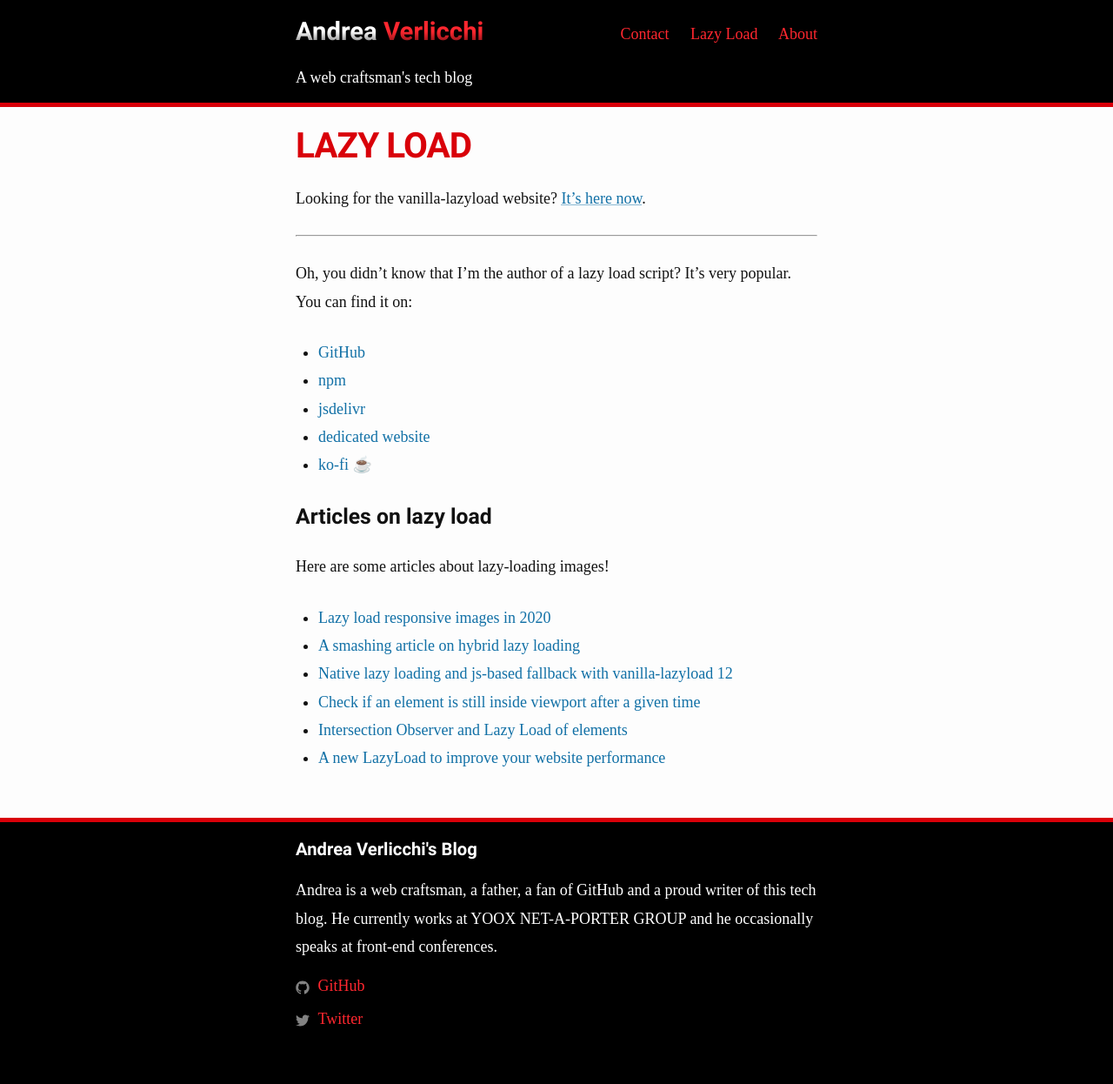
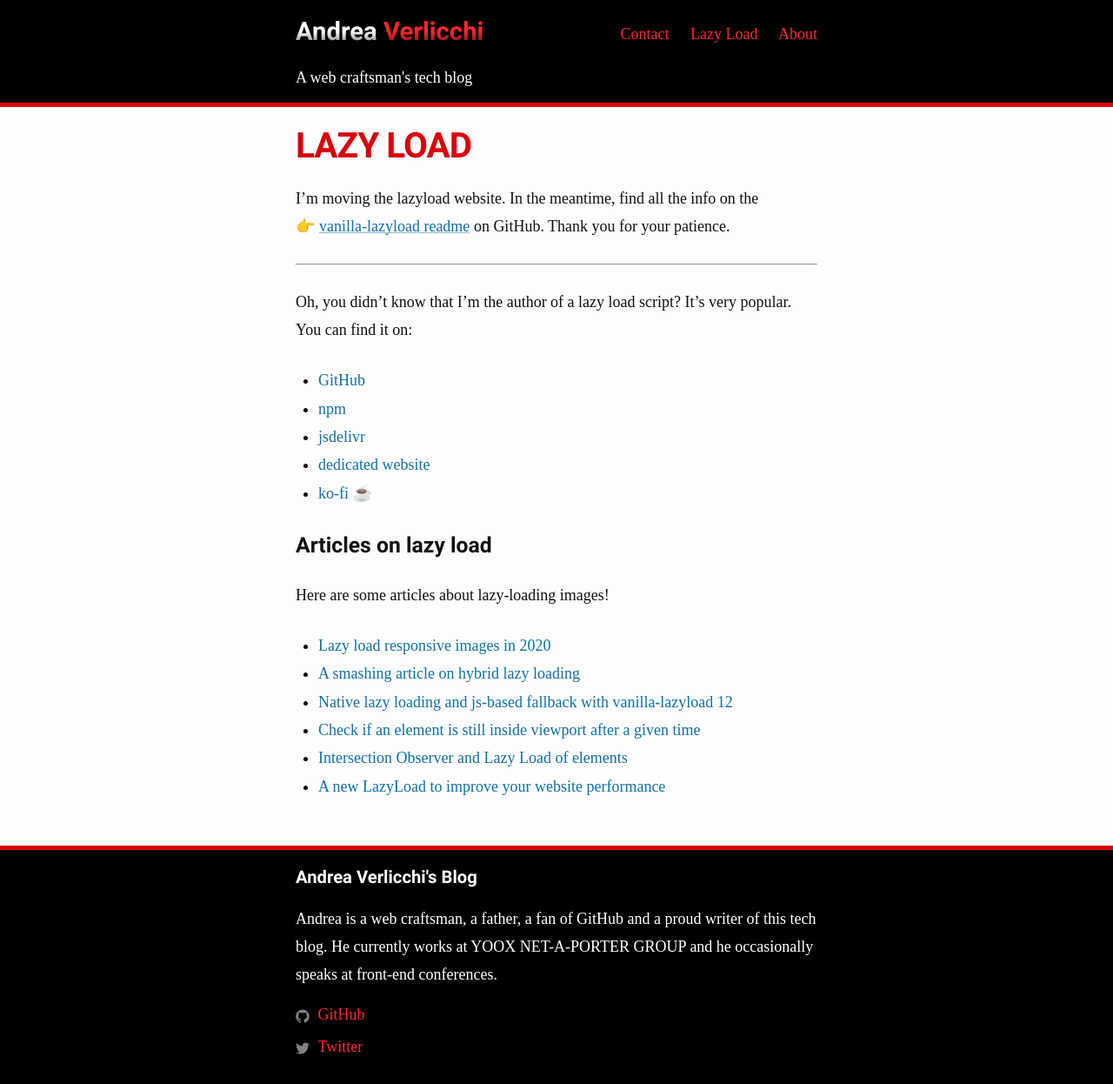
Before and after one commit to verlok/verlok.github.io, a Jekyll site: the page built from lazyload/index.md, in a window 1280 px wide. Shown: the whole page at 87% size. Built offline with Jekyll 4.4.1, drawn with Linux system fonts in a browser that asks for light colours; some web fonts are replaced; before the commit the page ends 1213 px from its top, so only the background shows below that.

Commit message:
Notification of moving lazyload's website

```diff
--- a/lazyload/index.md
+++ b/lazyload/index.md
@@ -5,7 +5,7 @@
 date_gmt: "2020-05-25 21:52:10 +0200"
 ---
 
-Looking for the vanilla-lazyload website? [It's here now](/vanilla-lazyload).
+I'm moving the lazyload website. In the meantime, find all the info on the 👉&nbsp;[vanilla-lazyload readme](https://github.com/verlok/vanilla-lazyload/blob/master/README.md) on GitHub. Thank you for your patience.
 
 ---
 
```
